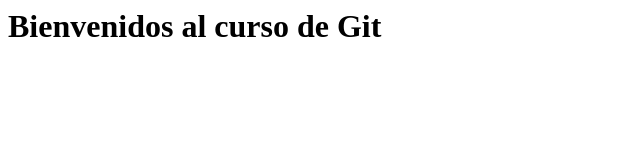
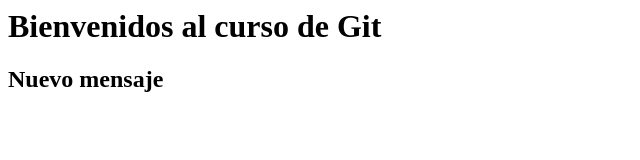
Before and after one commit to Jmayora1512/Proyecto, a plain HTML site: page index.html in a window 1280 px wide. Shown: the whole page, without its empty margins (0-640 px from the left). Drawn offline with Linux system fonts and the light colour scheme.

Commit message:
Nuevo commit

```diff
--- a/index.html
+++ b/index.html
@@ -4,5 +4,6 @@
 	</head>
 	<body>
 		<h1>Bienvenidos al curso de Git</h1>
+		<h2>Nuevo mensaje</h2>
 	</body>
 </html>
```
